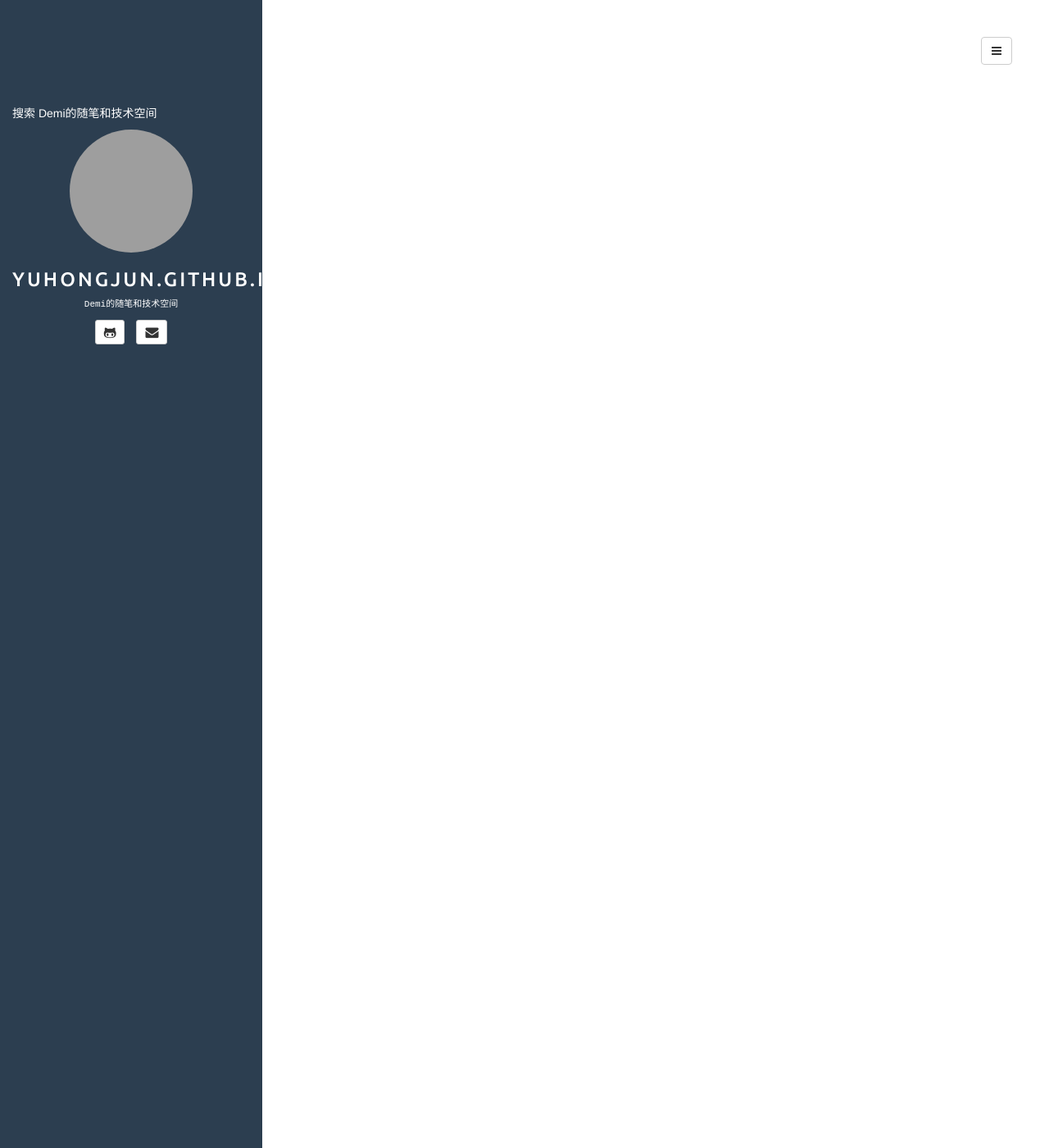
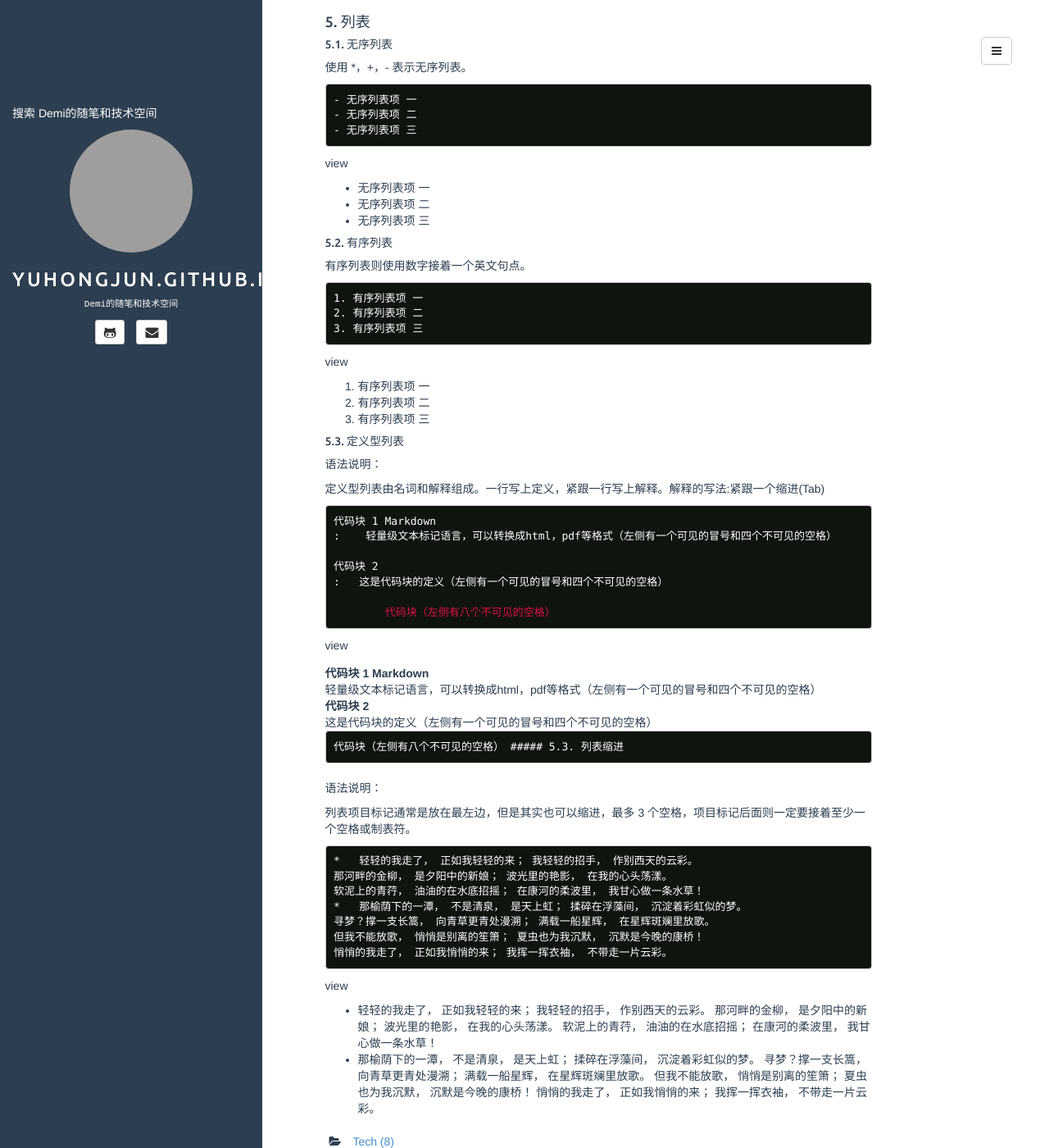
Before and after one commit to YuHongJun/YuHongJun.github.io, a Jekyll site: the page built from _posts/2017-05-02-Markdown 语法手册 （完整整理版）.md, in a window 1280 px wide and 1400 px high, scrolled down 2329 px. Shown: the whole window at 82% size. Built offline with Jekyll 4.4.1, drawn with Linux system fonts in a browser that asks for light colours; comment, search, counter and statistics services are not loaded; some of the changed text lies outside the part shown; grey boxes are pictures that could not be loaded.

Commit message:
2017-05-03 add ico and extend markdown

````diff
--- a/_posts/2017-05-02-Markdown 语法手册 （完整整理版）.md
+++ b/_posts/2017-05-02-Markdown 语法手册 （完整整理版）.md
@@ -43,6 +43,8 @@ view
 ```
 由于用了[TOC]标记编辑器会把所有标题写到目录大纲中，在这里写的演示标题也会列进去，所以就不演示了。同学们自己在编辑器中观察，很简单，一级标题字号最大，依级递减。
 
+---
+
 #### 3. 超链接
 Markdown 支持两种形式的链接语法： 行内式和参考式两种形式，行内式一般使用较多。
 
@@ -85,3 +87,113 @@ view
 [1]:http://www.google.com
 [2]:https://yuhongjun.github.io/ "Demi的随笔和技术空间"
 [Demi的随笔和技术空间]:https://yuhongjun.github.io/
+
+##### 3.3. 自动链接
+
+语法说明：
+Markdown 支持以比较简短的自动链接形式来处理网址和电子邮件信箱，只要是用<>包起来， Markdown 就会自动把它转成链接。一般网址的链接文字就和链接地址一样，例如：
+
+```markdown
+<http://example.com/>
+<address@example.com>
+```
+view
+
+<http://example.com/>
+<address@example.com>
+
+---
+
+#### 4. 锚点
+网页中，锚点其实就是页内超链接，也就是链接本文档内部的某些元素，实现当前页面中的跳转。比如我这里写下一个锚点，点击回到目录，就能跳转到目录。 在目录中点击这一节，就能跳过来。还有下一节的注脚。这些根本上都是用锚点来实现的。
+
+注意：
+1. Markdown Extra 只支持在标题后插入锚点，其它地方无效。
+2. Leanote 编辑器右侧显示效果区域暂时不支持锚点跳转，所以点来点去发现没有跳转不必惊慌，但是你发布成笔记或博文后是支持跳转的。
+
+```markdown
+## 0. 跳转测试{#index}
+
+跳转到[跳转测试](#index)
+```
+view
+
+## 0. 跳转测试{#index}
+
+跳转到[跳转测试](#index)
+
+---
+
+#### 5. 列表
+##### 5.1. 无序列表
+
+使用 *，+，- 表示无序列表。
+```markdown
+- 无序列表项 一
+- 无序列表项 二
+- 无序列表项 三
+```
+view
+
+- 无序列表项 一
+- 无序列表项 二
+- 无序列表项 三
+
+##### 5.2. 有序列表
+有序列表则使用数字接着一个英文句点。
+```markdown
+1. 有序列表项 一
+2. 有序列表项 二
+3. 有序列表项 三
+```
+view
+
+1. 有序列表项 一
+2. 有序列表项 二
+3. 有序列表项 三
+
+##### 5.3. 定义型列表
+
+语法说明：
+
+定义型列表由名词和解释组成。一行写上定义，紧跟一行写上解释。解释的写法:紧跟一个缩进(Tab)
+```markdown
+代码块 1 Markdown
+:    轻量级文本标记语言，可以转换成html，pdf等格式（左侧有一个可见的冒号和四个不可见的空格）
+
+代码块 2
+:   这是代码块的定义（左侧有一个可见的冒号和四个不可见的空格）
+
+        代码块（左侧有八个不可见的空格）
+```
+view
+
+代码块 1 Markdown
+:    轻量级文本标记语言，可以转换成html，pdf等格式（左侧有一个可见的冒号和四个不可见的空格）
+
+代码块 2
+:   这是代码块的定义（左侧有一个可见的冒号和四个不可见的空格）
+
+        代码块（左侧有八个不可见的空格）
+##### 5.3. 列表缩进
+
+语法说明：
+
+列表项目标记通常是放在最左边，但是其实也可以缩进，最多 3 个空格，项目标记后面则一定要接着至少一个空格或制表符。
+```markdown
+*   轻轻的我走了， 正如我轻轻的来； 我轻轻的招手， 作别西天的云彩。
+那河畔的金柳， 是夕阳中的新娘； 波光里的艳影， 在我的心头荡漾。
+软泥上的青荇， 油油的在水底招摇； 在康河的柔波里， 我甘心做一条水草！
+*   那榆荫下的一潭， 不是清泉， 是天上虹； 揉碎在浮藻间， 沉淀着彩虹似的梦。
+寻梦？撑一支长篙， 向青草更青处漫溯； 满载一船星辉， 在星辉斑斓里放歌。
+但我不能放歌， 悄悄是别离的笙箫； 夏虫也为我沉默， 沉默是今晚的康桥！
+悄悄的我走了， 正如我悄悄的来； 我挥一挥衣袖， 不带走一片云彩。
+```
+view
+*   轻轻的我走了， 正如我轻轻的来； 我轻轻的招手， 作别西天的云彩。
+那河畔的金柳， 是夕阳中的新娘； 波光里的艳影， 在我的心头荡漾。
+软泥上的青荇， 油油的在水底招摇； 在康河的柔波里， 我甘心做一条水草！
+*   那榆荫下的一潭， 不是清泉， 是天上虹； 揉碎在浮藻间， 沉淀着彩虹似的梦。
+寻梦？撑一支长篙， 向青草更青处漫溯； 满载一船星辉， 在星辉斑斓里放歌。
+但我不能放歌， 悄悄是别离的笙箫； 夏虫也为我沉默， 沉默是今晚的康桥！
+悄悄的我走了， 正如我悄悄的来； 我挥一挥衣袖， 不带走一片云彩。
````
